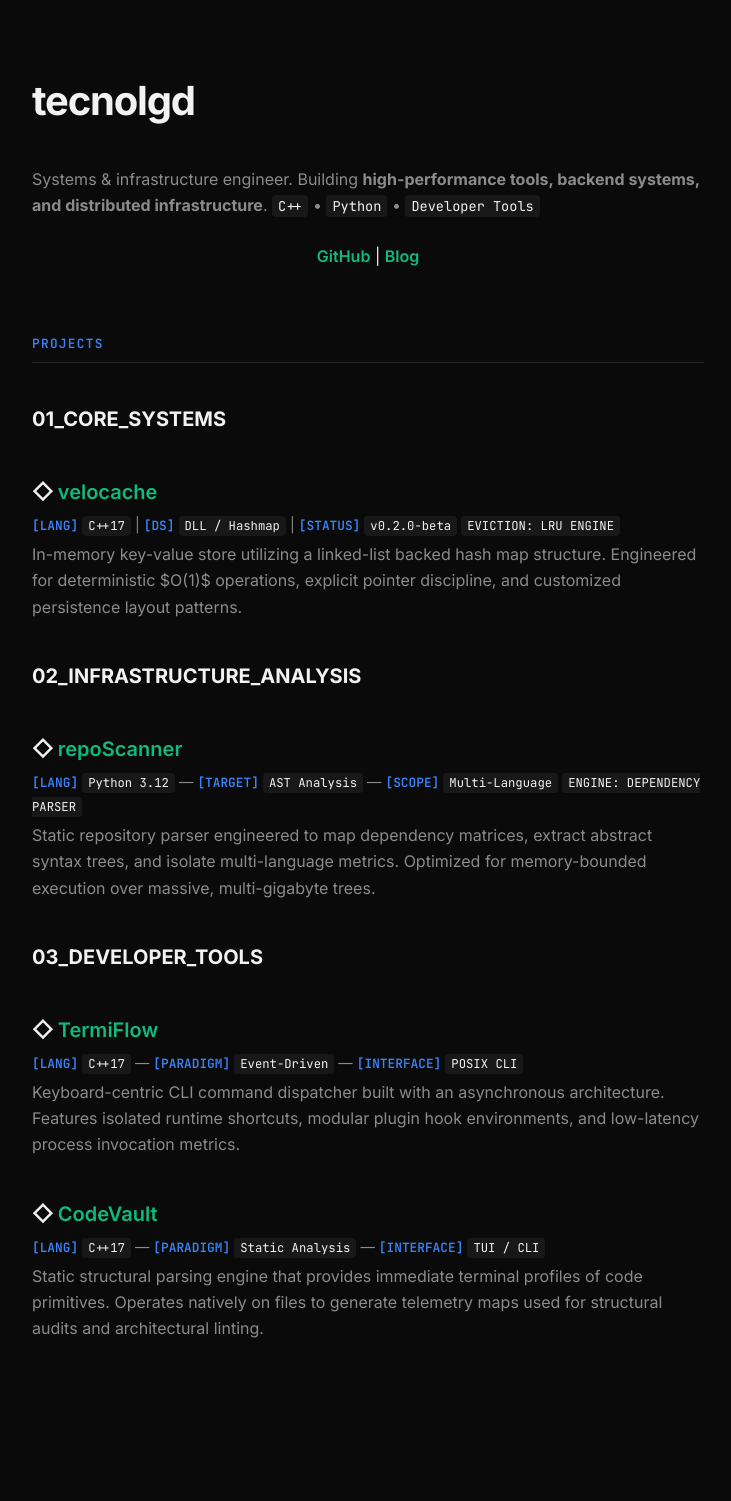
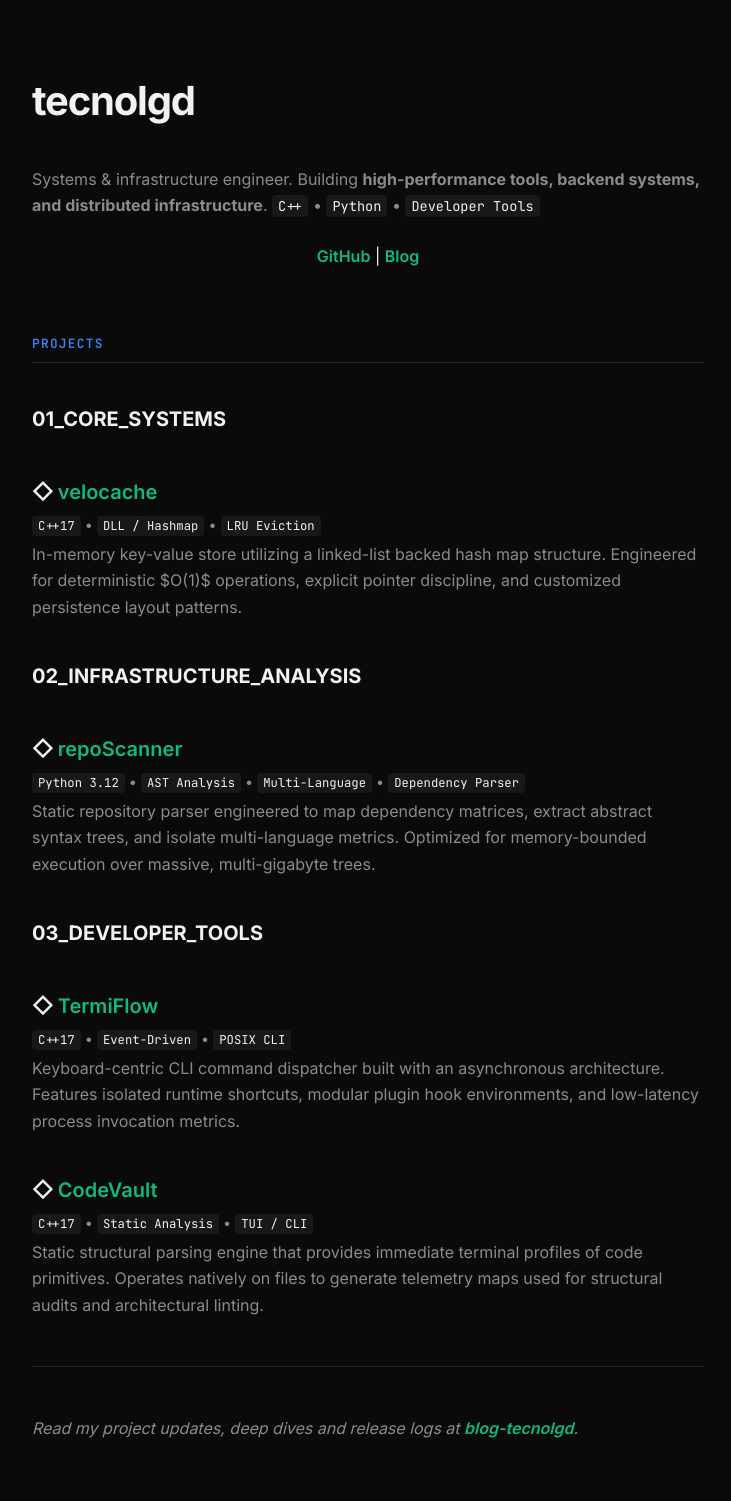
Before and after one commit to tecnolgd/portfolio-tecnolgd, a Jekyll site: the page built from index.md, in a window 1280 px wide. Shown: the whole page, without its empty margins (272-1003 px from the left). Built offline with Jekyll 4.4.1, drawn with Linux system fonts in a browser that asks for light colours; our own code applies the rules of GitHub Pages for plain Markdown files; before the commit the page ends 1402 px from its top, so only the background shows below that.

Commit message:
feat: improve index.md formatting and remove unwanted details

```diff
--- a/index.md
+++ b/index.md
@@ -18,8 +14,7 @@ Systems & infrastructure engineer. Building **high-performance tools, backend sy
 ### 01_CORE_SYSTEMS
 
 ### ◇ [velocache](https://github.com/tecnolgd/velocache)
-**[LANG]** `C++17` |  **[DS]** `DLL / Hashmap` |  **[STATUS]** `v0.2.0-beta`
-`EVICTION: LRU ENGINE`
+`C++17` • `DLL / Hashmap` • `LRU Eviction`
 
 In-memory key-value store utilizing a linked-list backed hash map structure. Engineered for deterministic $O(1)$ operations, explicit pointer discipline, and customized persistence layout patterns.
 
@@ -27,19 +22,22 @@ In-memory key-value store utilizing a linked-list backed hash map structure. Eng
 ### 02_INFRASTRUCTURE_ANALYSIS
 
 ### ◇ [repoScanner](https://github.com/tecnolgd/repoScanner)
-**[LANG]** `Python 3.12` — **[TARGET]** `AST Analysis` — **[SCOPE]** `Multi-Language`
-`ENGINE: DEPENDENCY PARSER`
+`Python 3.12` • `AST Analysis` • `Multi-Language` • `Dependency Parser`
 
 Static repository parser engineered to map dependency matrices, extract abstract syntax trees, and isolate multi-language metrics. Optimized for memory-bounded execution over massive, multi-gigabyte trees.
 
 ### 03_DEVELOPER_TOOLS
 
 ### ◇ [TermiFlow](https://github.com/tecnolgd/TermiFlow)
-**[LANG]** `C++17` — **[PARADIGM]** `Event-Driven` — **[INTERFACE]** `POSIX CLI`
+`C++17` • `Event-Driven` • `POSIX CLI`
 
 Keyboard-centric CLI command dispatcher built with an asynchronous architecture. Features isolated runtime shortcuts, modular plugin hook environments, and low-latency process invocation metrics.
 
 ### ◇ [CodeVault](https://github.com/tecnolgd/Code-Vault)
-**[LANG]** `C++17` — **[PARADIGM]** `Static Analysis` — **[INTERFACE]** `TUI / CLI`
+`C++17` • `Static Analysis` • `TUI / CLI`
 
 Static structural parsing engine that provides immediate terminal profiles of code primitives. Operates natively on files to generate telemetry maps used for structural audits and architectural linting.
+
+
+---
+*Read my project updates, deep dives and release logs at [blog-tecnolgd](https://tecnolgd.github.io/blog-tecnolgd/).*
```
Also changed, not shown: other parts of index.md (+0 -4 lines).
